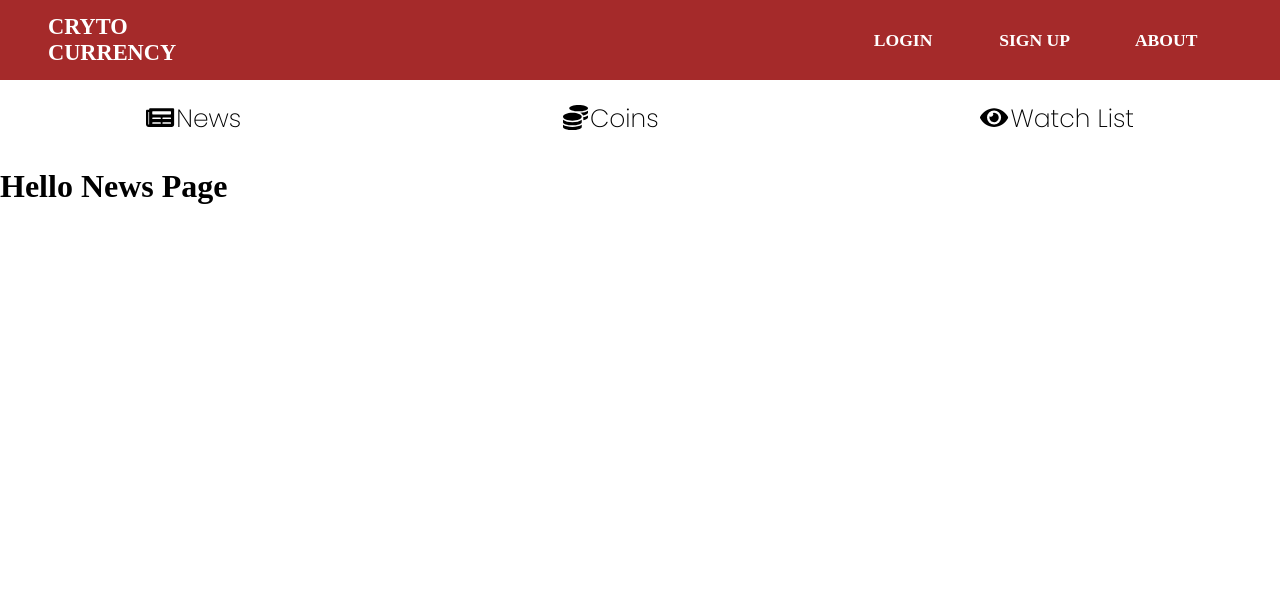
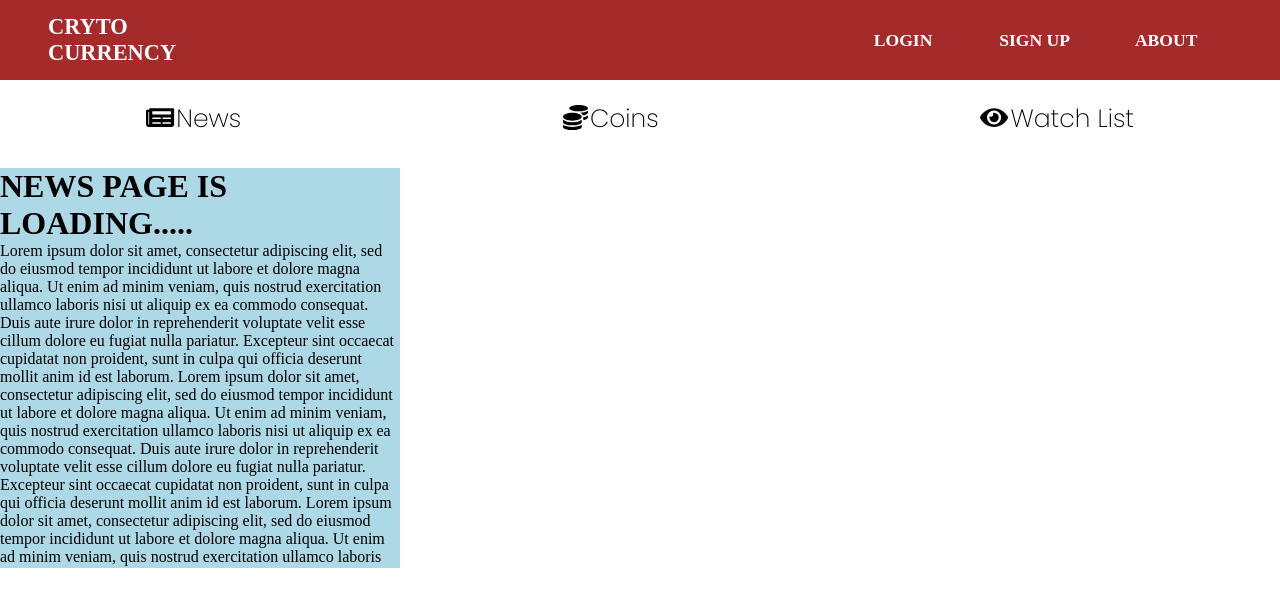
Before and after one commit to SanskritiKhatiyan/crypto-app, a React (Create React App) app in the folder frontend/: page /news in a window 1280 px wide. Shown: the top 606 px of the page. Built offline with nearby package versions, Linux system fonts and the light colour scheme.

Commit message:
added inner scrollbar in news page

```diff
--- a/frontend/src/components/News/News.css
+++ b/frontend/src/components/News/News.css
@@ -0,0 +1,6 @@
+.news-box{
+    background-color: lightblue;
+    width: 400px;
+    height: 400px;
+    overflow: scroll;
+}
--- a/frontend/src/components/News/News.js
+++ b/frontend/src/components/News/News.js
@@ -1,12 +1,77 @@
-import React from "react";
+import React from 'react';
 import "./News.css";
 
 const News = () => {
   return (
     <div>
-      <h1>Hello News Page</h1>
+      <div className="news-box" >
+        <h1> NEWS PAGE IS LOADING.....</h1>
+        Lorem ipsum dolor sit amet, consectetur adipiscing elit,
+        sed do eiusmod tempor incididunt ut labore et dolore
+        magna aliqua. Ut enim ad minim veniam, quis nostrud
+        exercitation ullamco laboris nisi ut aliquip ex ea
+        commodo consequat. Duis aute irure dolor in reprehenderit
+        voluptate velit esse cillum dolore eu fugiat nulla
+        pariatur. Excepteur sint occaecat cupidatat non
+        proident, sunt in culpa qui officia deserunt mollit
+        anim id est laborum.
+        Lorem ipsum dolor sit amet, consectetur adipiscing elit,
+        sed do eiusmod tempor incididunt ut labore et dolore
+        magna aliqua. Ut enim ad minim veniam, quis nostrud
+        exercitation ullamco laboris nisi ut aliquip ex ea
+        commodo consequat. Duis aute irure dolor in reprehenderit
+        voluptate velit esse cillum dolore eu fugiat nulla
+        pariatur. Excepteur sint occaecat cupidatat non
+        proident, sunt in culpa qui officia deserunt mollit
+        anim id est laborum.
+        Lorem ipsum dolor sit amet, consectetur adipiscing elit,
+        sed do eiusmod tempor incididunt ut labore et dolore
+        magna aliqua. Ut enim ad minim veniam, quis nostrud
+        exercitation ullamco laboris nisi ut aliquip ex ea
+        commodo consequat. Duis aute irure dolor in reprehenderit
+        voluptate velit esse cillum dolore eu fugiat nulla
+        pariatur. Excepteur sint occaecat cupidatat non
+        proident, sunt in culpa qui officia deserunt mollit
+        anim id est laborum.
+        Lorem ipsum dolor sit amet, consectetur adipiscing elit,
+        sed do eiusmod tempor incididunt ut labore et dolore
+        magna aliqua. Ut enim ad minim veniam, quis nostrud
+        exercitation ullamco laboris nisi ut aliquip ex ea
+        commodo consequat. Duis aute irure dolor in reprehenderit
+        voluptate velit esse cillum dolore eu fugiat nulla
+        pariatur. Excepteur sint occaecat cupidatat non
+        proident, sunt in culpa qui officia deserunt mollit
+        anim id est laborum.
+        Lorem ipsum dolor sit amet, consectetur adipiscing elit,
+        sed do eiusmod tempor incididunt ut labore et dolore
+        magna aliqua. Ut enim ad minim veniam, quis nostrud
+        exercitation ullamco laboris nisi ut aliquip ex ea
+        commodo consequat. Duis aute irure dolor in reprehenderit
+        voluptate velit esse cillum dolore eu fugiat nulla
+        pariatur. Excepteur sint occaecat cupidatat non
+        proident, sunt in culpa qui officia deserunt mollit
+        anim id est laborum.
+        Lorem ipsum dolor sit amet, consectetur adipiscing elit,
+        sed do eiusmod tempor incididunt ut labore et dolore
+        magna aliqua. Ut enim ad minim veniam, quis nostrud
+        exercitation ullamco laboris nisi ut aliquip ex ea
+        commodo consequat. Duis aute irure dolor in reprehenderit
+        voluptate velit esse cillum dolore eu fugiat nulla
+        pariatur. Excepteur sint occaecat cupidatat non
+        proident, sunt in culpa qui officia deserunt mollit
+        anim id est laborum.
+        Lorem ipsum dolor sit amet, consectetur adipiscing elit,
+        sed do eiusmod tempor incididunt ut labore et dolore
+        magna aliqua. Ut enim ad minim veniam, quis nostrud
+        exercitation ullamco laboris nisi ut aliquip ex ea
+        commodo consequat. Duis aute irure dolor in reprehenderit
+        voluptate velit esse cillum dolore eu fugiat nulla
+        pariatur. Excepteur sint occaecat cupidatat non
+        proident, sunt in culpa qui officia deserunt mollit
+        anim id est laborum.
+      </div>
     </div>
-  );
-};
+  )
+}
 
 export default News;
```
